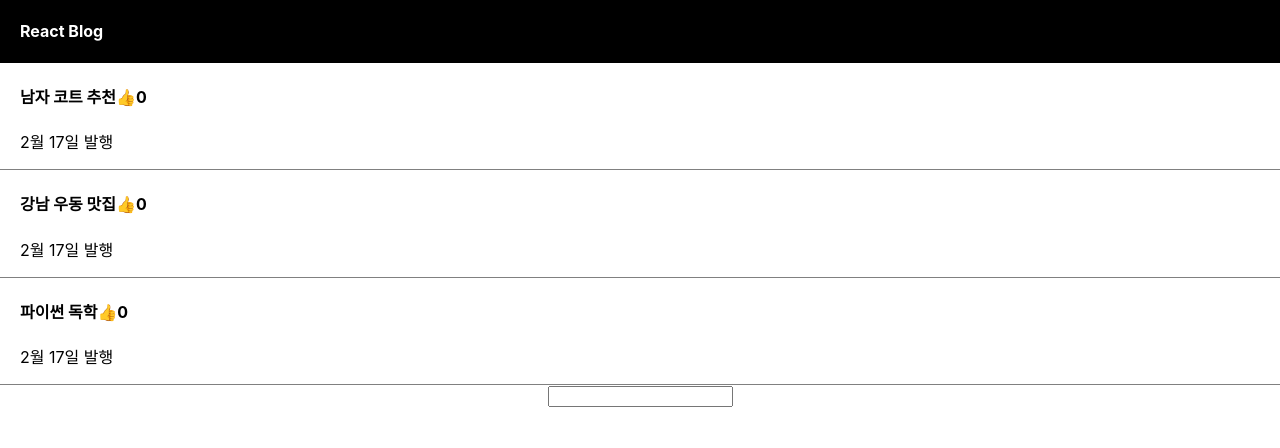
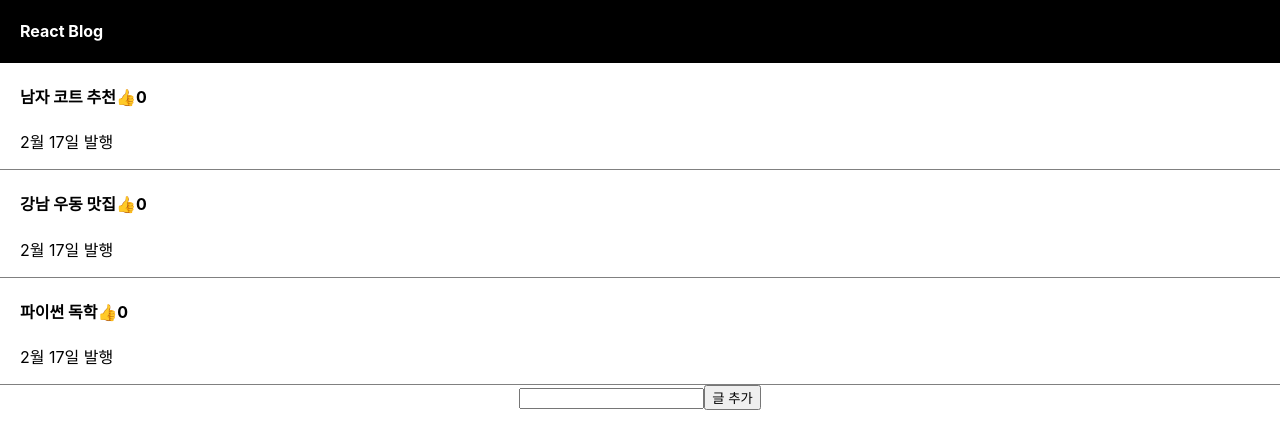
Before and after one commit to SeoMiYoung/react-basic, a React (Create React App) app in the folder blog/: page / in a window 1280 px wide. Shown: the top 448 px of the page. Built offline with nearby package versions, Linux system fonts and the light colour scheme.

Commit message:
[myself] 글 추가 버튼 생성해서 글 추가하면 추가된 내용 화면에 띄우기

```diff
--- a/blog/src/App.js
+++ b/blog/src/App.js
@@ -15,6 +15,9 @@ function App() {
 
   // 현재 보고 있는 글
   let [contentNum, setContentNum] = useState(1); // 1번 글을 보고 있습니다
+
+  // input 내용 저장
+  let [inputText, setInputText] = useState('');
 
   // onClick
   function clickGood() {
@@ -54,9 +57,18 @@ function App() {
           )
         })
       }
-      <input type="text">
+      <input onChange={(e)=>{
+        setInputText(e.target.value);
+      }} />
+      <button onClick={()=>{
+        let newTitle = [inputText, ...title];
+        let newGood = [0, ...good];
 
-      </input>
+        setTitle(newTitle);
+        setGood(newGood);
+
+        setContentNum(contentNum++);
+      }}>글 추가</button>
       { // javascript넣기 위해 중괄호
         // 안타깝게도, 중괄호안에는 if문같은거 못씀
           // 왜냐면, 여기는 html작성 공간이여서..
```
